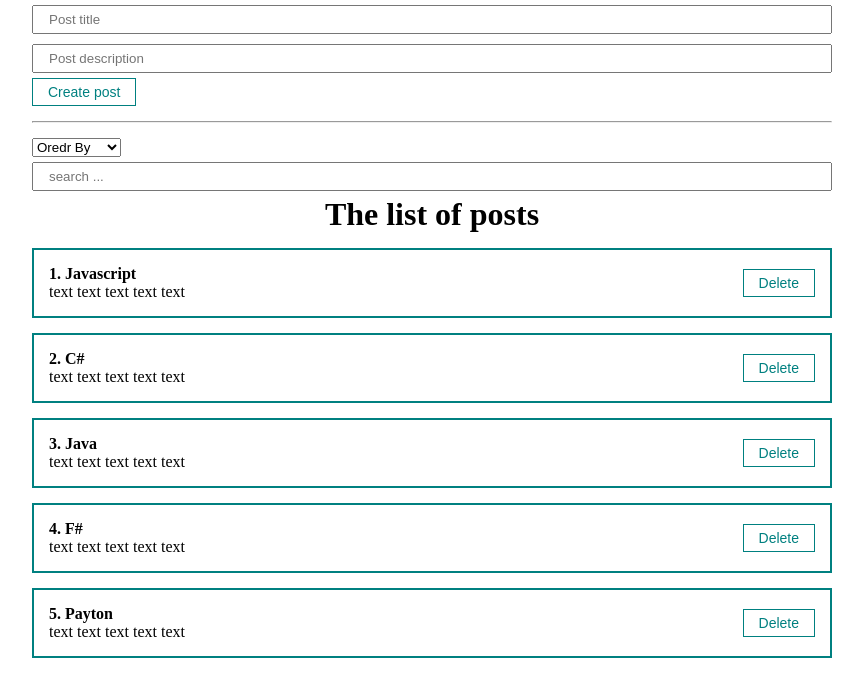
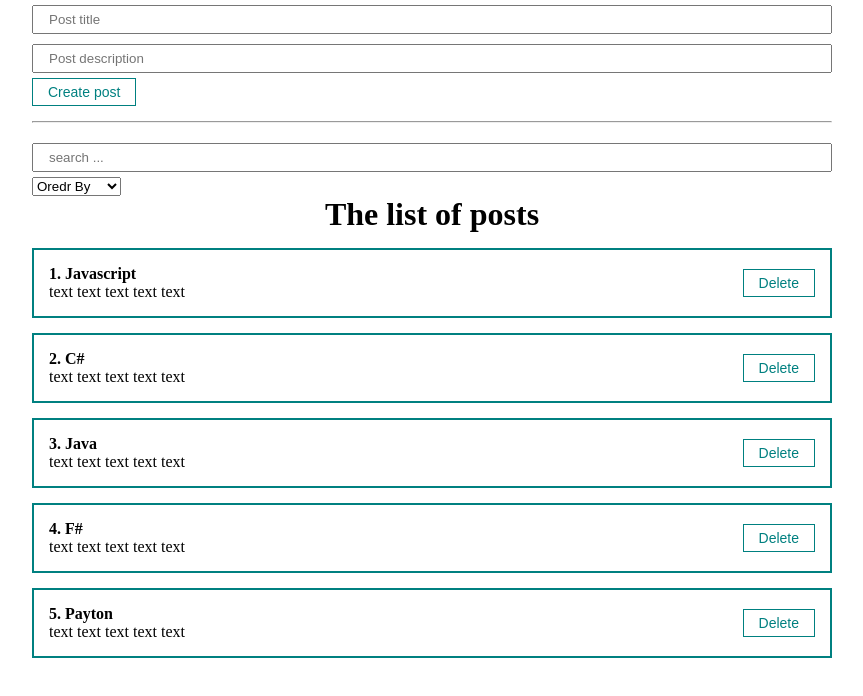
Before and after one commit to mneiter/react-post-app, a React (Create React App) app: page / in a window 1280 px wide. Shown: the top 696 px of the page, without its empty margins (208-1071 px from the left). Built offline with nearby package versions, Linux system fonts and the light colour scheme.

Commit message:
adds a filter to posts

```diff
--- a/src/App.jsx
+++ b/src/App.jsx
@@ -1,5 +1,6 @@
 import React, { useState, useRef, useMemo } from 'react';
 import {v4 as uuidv4} from 'uuid'
+import PostFilter from './components/Post/PostFilter';
 import PostForm from './components/Post/PostForm';
 import PostList from './components/Post/PostList';
 import MyInput from './components/UI/input/MyInput';
@@ -17,20 +18,19 @@ function App() {
       {id: uuidv4(), title: 'Payton', body: 'text text text text text'}
     ]);
 
-  const [selectedSort, setSelectedSort] = useState('');
-  const [searchQuery, setSearchQuery] = useState('')
+    const [filter, setFilter] = useState({sort: '', query: ''})
 
   const sorteadPosts = useMemo(() => {
-    if(selectedSort)
+    if(filter.sort)
     {
-      return [...posts].sort((a, b) => a[selectedSort].localeCompare(b[selectedSort]));
+      return [...posts].sort((a, b) => a[filter.sort].localeCompare(b[filter.sort]));
     }
     return posts;
-  }, [selectedSort, posts])
+  }, [filter.sort, posts])
 
   const sortedAndSearchedPosts = useMemo(() => {
-    return sorteadPosts.filter(post => post.title.toLowerCase().includes(searchQuery.toLowerCase()))
-  }, [searchQuery, sorteadPosts])
+    return sorteadPosts.filter(post => post.title.toLowerCase().includes(filter.query.toLowerCase()))
+  }, [filter.query, sorteadPosts])
 
   const createPost = newPost => {
     setPosts([...posts, newPost]);
@@ -40,23 +40,11 @@ function App() {
     setPosts(posts.filter(p => p.id != post.id));
   }
 
-  const sortPosts = (sortValue) =>{
-    setSelectedSort(sortValue);
-  }
-
   return (
     <div className="App">
       <PostForm createPost={createPost} />
       <hr style={{margin: '15px 0'}}/>
-      <MySelect
-        value={selectedSort}
-        onChange={sortValue => sortPosts(sortValue)}
-        defaultValue="Oredr By"
-        options = {[{name: 'Title', value: 'title'},
-                    {name: 'Description', value: 'body'}]}>
-      </MySelect>
-      <MyInput value={searchQuery} placeholder="search ..." onChange={e => setSearchQuery(e.target.value)} />
-
+      <PostFilter filetr={filter} setFilter={setFilter} />
       {
         sortedAndSearchedPosts.length
           ? <PostList removePost={removePost} posts={sortedAndSearchedPosts} title="The list of posts" />
--- /dev/null
+++ b/src/components/Post/PostFilter.jsx
@@ -0,0 +1,24 @@
+import React from 'react';
+import MyInput from '../UI/input/MyInput';
+import MySelect from '../UI/select/MySelect';
+
+
+const PostFilter = ({filetr, setFilter}) => {
+  return (
+    <div>
+        <MyInput
+            value={filetr.query}
+            placeholder="search ..."
+            onChange={(e) => setFilter({...filetr, query: e.target.value})} />
+        <MySelect
+            value={filetr.sort}
+            onChange={selectedSort => setFilter({...filetr, sort: selectedSort})}
+            defaultValue="Oredr By"
+            options={[{ name: 'Title', value: 'title' },
+            { name: 'Description', value: 'body' }]}
+        />
+    </div>
+  );
+}
+
+export default PostFilter;
```
